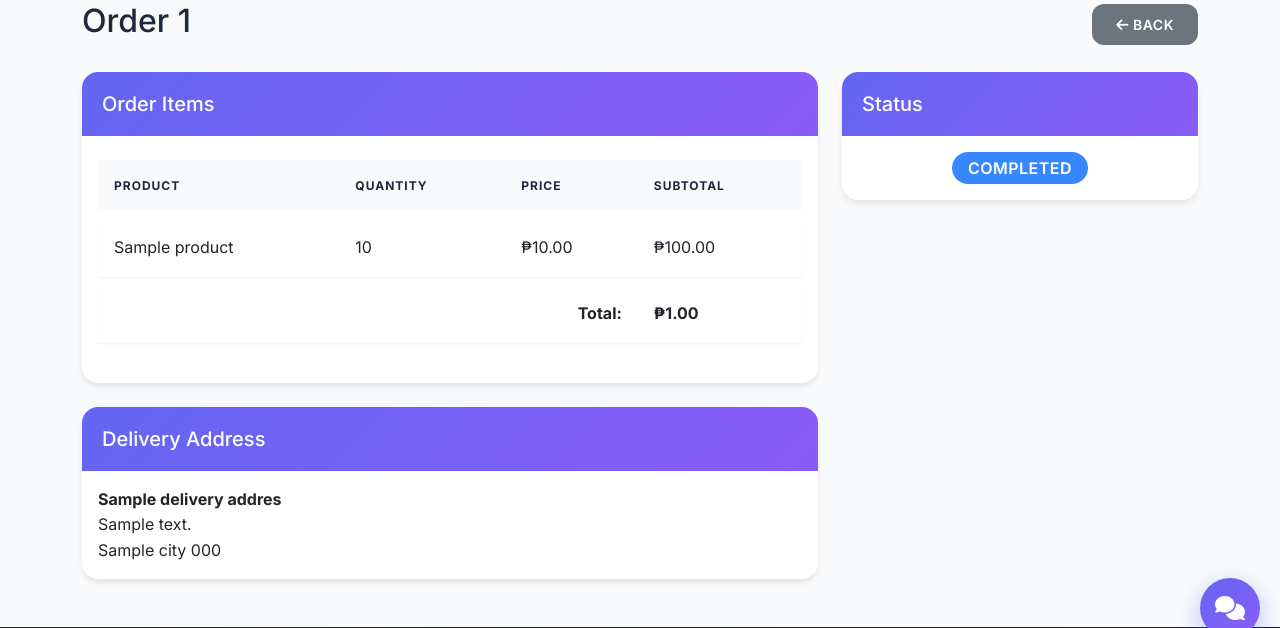
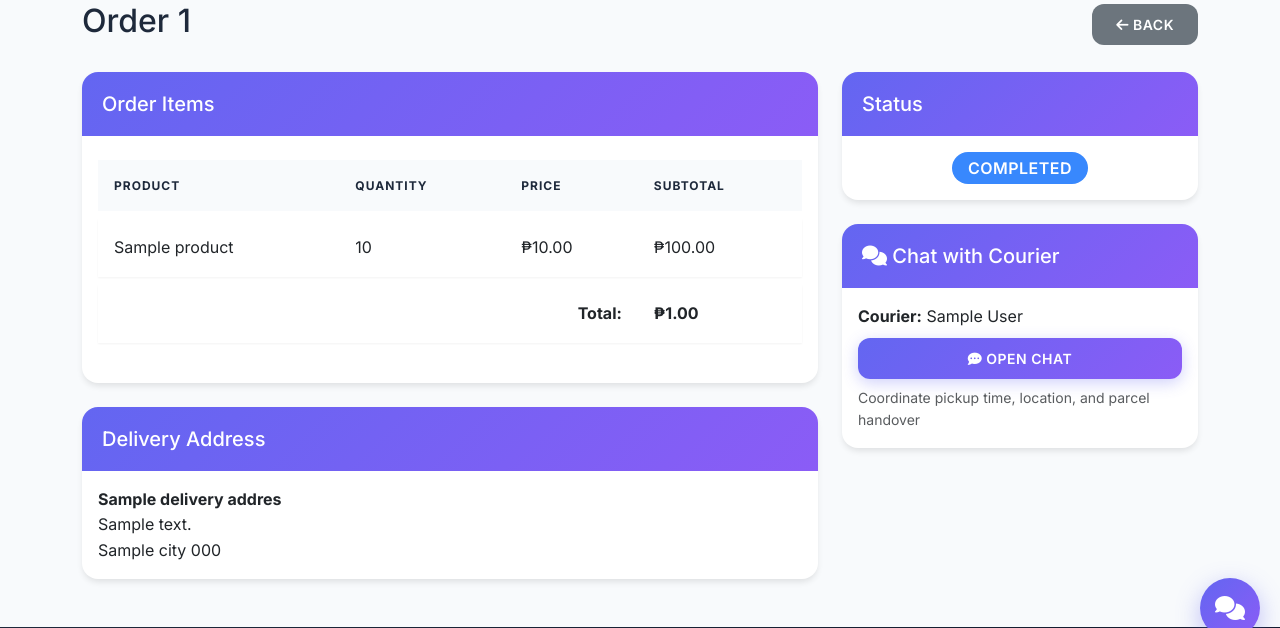
Before and after one commit to Reynaldo-46/epicuremart, a Python web app: template templates/seller_order_detail.html in a window 1280 px wide. Shown: the part 142-770 px from the top of the page. Run offline with Jinja, Linux system fonts and the light colour scheme; the template is opened without the code that fills it: most values are stand-ins (such as "Sample title", 1, 10 or a date in 2020).

Commit message:
Add Chat with Seller button and Seller-Courier workflow with chat
Co-authored-by: Reynaldo-46 <238583237+Reynaldo-46@users.noreply.github.com>

```diff
--- a/templates/seller_order_detail.html
+++ b/templates/seller_order_detail.html
@@ -76,6 +76,24 @@
 
                     {% if order.status == 'PENDING_PAYMENT' %}
                     <form method="POST" action="{{ url_for('mark_order_ready', order_id=order.id) }}" class="mt-3">
+                        <!-- Courier Selection -->
+                        <div class="mb-3">
+                            <label for="courierSelect" class="form-label small text-muted">
+                                <i class="fas fa-truck"></i> Select Courier (Optional)
+                            </label>
+                            <select name="courier_id" id="courierSelect" class="form-select">
+                                <option value="">-- Let any courier pickup --</option>
+                                {% for courier in available_couriers %}
+                                <option value="{{ courier.id }}">
+                                    {{ courier.full_name or courier.email }}
+                                    {% if courier.vehicle_type %}({{ courier.vehicle_type }}){% endif %}
+                                </option>
+                                {% endfor %}
+                            </select>
+                            <small class="text-muted">
+                                Selecting a courier will open a chat for coordinating pickup
+                            </small>
+                        </div>
                         <button type="submit" class="btn btn-primary w-100">
                             <i class="fas fa-check"></i> Mark as Ready for Pickup
                         </button>
@@ -83,6 +101,28 @@
                     {% endif %}
                 </div>
             </div>
+
+            <!-- Chat with Courier -->
+            {% if order.courier_id %}
+            <div class="card mb-4">
+                <div class="card-header bg-primary text-white">
+                    <h5 class="mb-0">
+                        <i class="fas fa-comments"></i> Chat with Courier
+                    </h5>
+                </div>
+                <div class="card-body">
+                    <p class="mb-2">
+                        <strong>Courier:</strong> {{ order.courier.full_name or order.courier.email }}
+                    </p>
+                    <a href="{{ url_for('start_courier_conversation', order_id=order.id) }}" class="btn btn-primary w-100">
+                        <i class="fas fa-comment-dots"></i> Open Chat
+                    </a>
+                    <small class="text-muted d-block mt-2">
+                        Coordinate pickup time, location, and parcel handover
+                    </small>
+                </div>
+            </div>
+            {% endif %}
 
             <!-- QR Code for Pickup -->
             {% if order.status == 'READY_FOR_PICKUP' and qr_data %}
```
Also changed, not shown: app.py (+56 -6 lines), templates/product_detail.html (+5 -2 lines).
